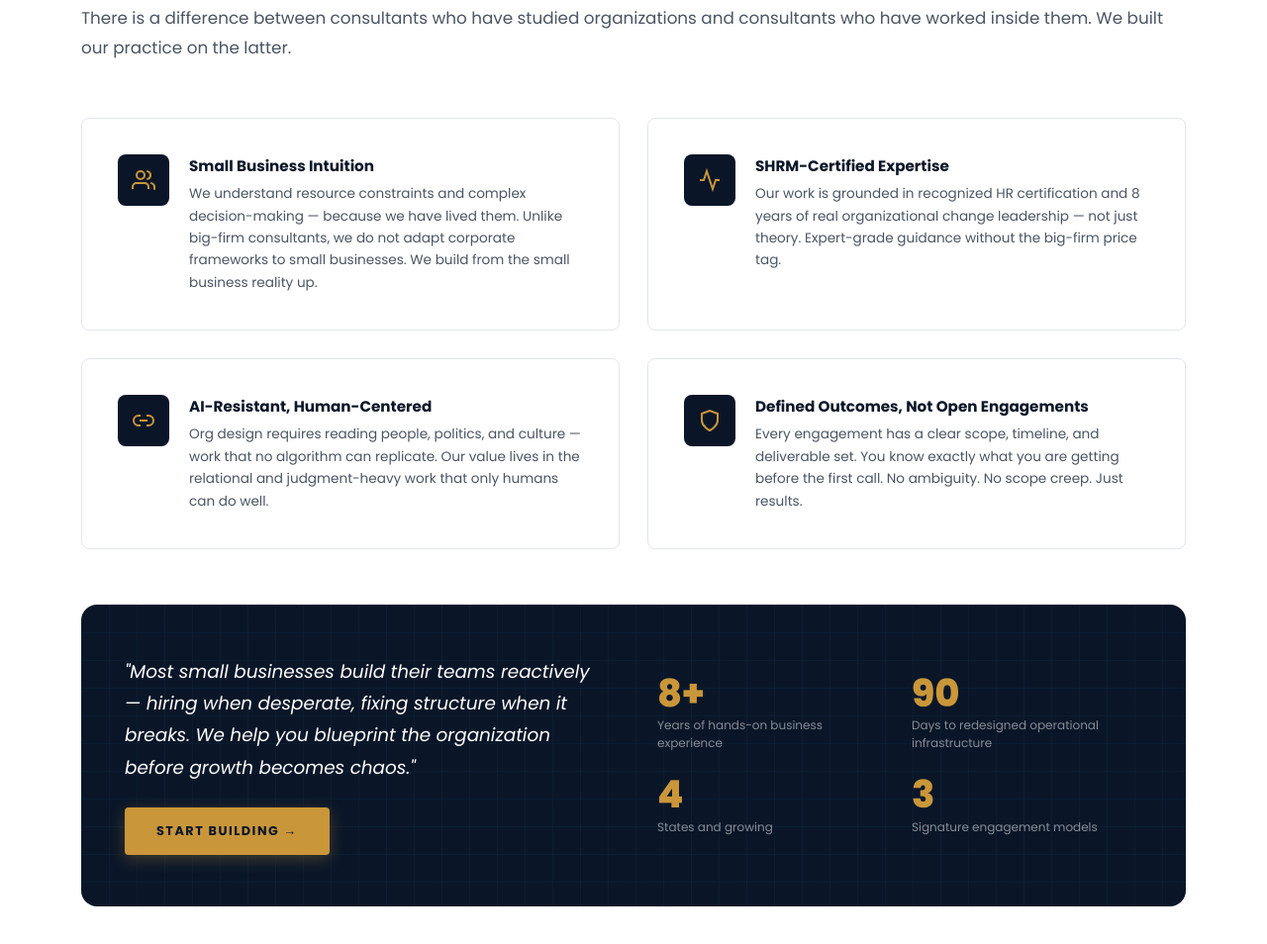
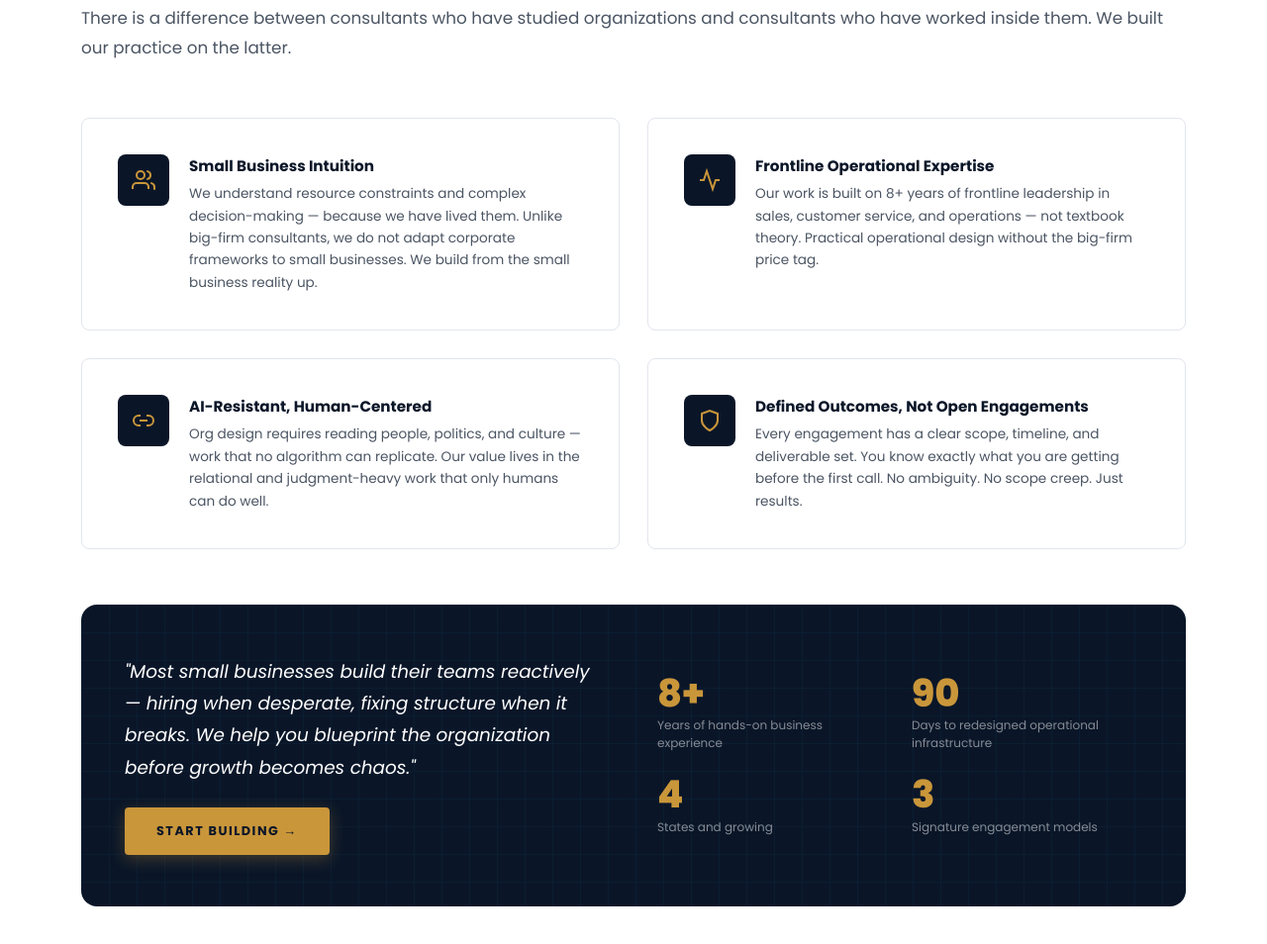
Before and after one commit to HamptonBlueprint/hampton-blueprint, a plain HTML site: page index.html in a window 1280 px wide. Shown: the part 4448-5402 px from the top of the page at 99% size. Drawn offline with Linux system fonts and the light colour scheme; a script that the page names is missing.

Commit message:
Update index.html
"Update site copy and fix typo"

```diff
--- a/index.html
+++ b/index.html
@@ -1025,7 +1025,7 @@ footer{background:var(--navy);border-top:1px solid rgba(255,255,255,.06);padding
           <p class="body-lg mb-32">There is a difference between consultants who have studied organizations and consultants who have worked inside them. We built our practice on the latter.</p>
           <div class="why-cards">
             <div class="why-card fade-up"><div class="why-icon-box"><svg viewBox="0 0 24 24"><path d="M17 21v-2a4 4 0 0 0-4-4H5a4 4 0 0 0-4 4v2"/><circle cx="9" cy="7" r="4"/><path d="M23 21v-2a4 4 0 0 0-3-3.87M16 3.13a4 4 0 0 1 0 7.75" stroke-linecap="round"/></svg></div><div><div class="why-card-title">Small Business Intuition</div><p class="why-card-body">We understand resource constraints and complex decision-making — because we have lived them. Unlike big-firm consultants, we do not adapt corporate frameworks to small businesses. We build from the small business reality up.</p></div></div>
-            <div class="why-card fade-up"><div class="why-icon-box"><svg viewBox="0 0 24 24"><polyline points="22 12 18 12 15 21 9 3 6 12 2 12"/></svg></div><div><div class="why-card-title">SHRM-Certified Expertise</div><p class="why-card-body">Our work is grounded in recognized HR certification and 8 years of real organizational change leadership — not just theory. Expert-grade guidance without the big-firm price tag.</p></div></div>
+            <div class="why-card fade-up"><div class="why-icon-box"><svg viewBox="0 0 24 24"><polyline points="22 12 18 12 15 21 9 3 6 12 2 12"/></svg></div><div><div class="why-card-title">Frontline Operational Expertise</div><p class="why-card-body">Our work is built on 8+ years of frontline leadership in sales, customer service, and operations — not textbook theory. Practical operational design without the big-firm price tag.</p></div></div>
             <div class="why-card fade-up"><div class="why-icon-box"><svg viewBox="0 0 24 24"><path d="M9 17H7A5 5 0 0 1 7 7h2"/><path d="M15 7h2a5 5 0 1 1 0 10h-2"/><line x1="8" y1="12" x2="16" y2="12"/></svg></div><div><div class="why-card-title">AI-Resistant, Human-Centered</div><p class="why-card-body">Org design requires reading people, politics, and culture — work that no algorithm can replicate. Our value lives in the relational and judgment-heavy work that only humans can do well.</p></div></div>
             <div class="why-card fade-up"><div class="why-icon-box"><svg viewBox="0 0 24 24"><path d="M12 22s8-4 8-10V5l-8-3-8 3v7c0 6 8 10 8 10z"/></svg></div><div><div class="why-card-title">Defined Outcomes, Not Open Engagements</div><p class="why-card-body">Every engagement has a clear scope, timeline, and deliverable set. You know exactly what you are getting before the first call. No ambiguity. No scope creep. Just results.</p></div></div>
           </div>
```
